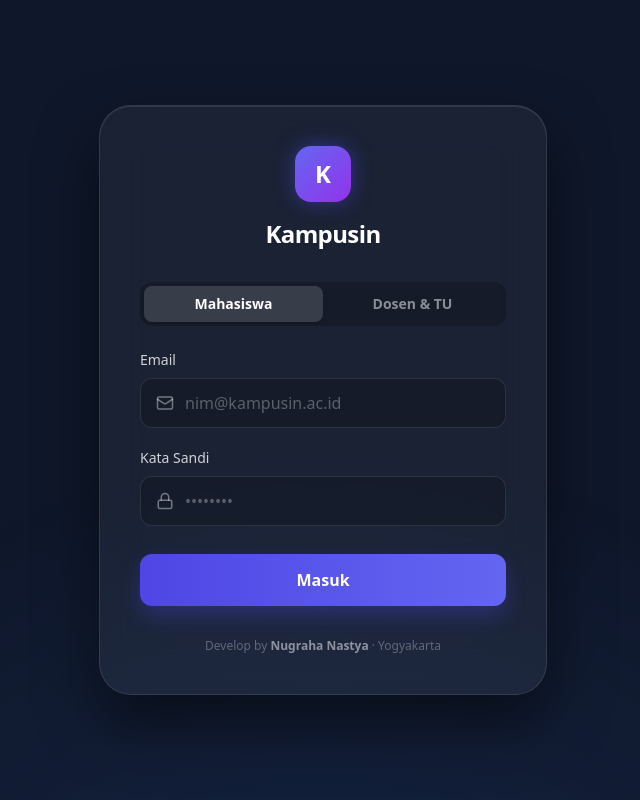
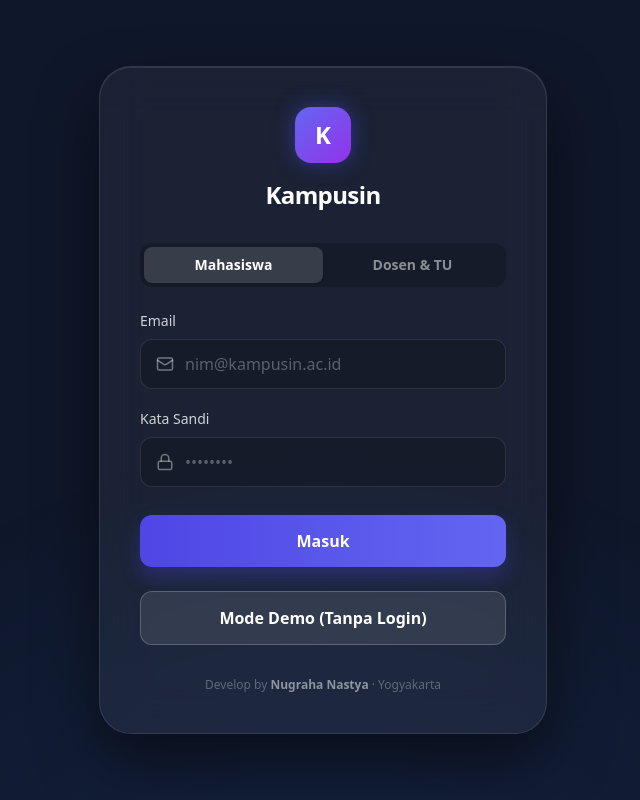
Before and after one commit to Kampusin/kampusin.github.io, a React (Vite) app: page / in a window 1280 px wide. Shown: the whole page, without its empty margins (317-957 px from the left). Built offline with nearby package versions, Linux system fonts and the light colour scheme.

Commit message:
feat: add demo mode button to login

```diff
--- a/src/App.tsx
+++ b/src/App.tsx
@@ -28,7 +28,7 @@ function App() {
 
   return (
     <div className="font-sans">
-      {!session ? <Login /> : <Dashboard session={session} />}
+      {!session ? <Login onDemoLogin={() => setSession({ user: { id: 'demo' } })} /> : <Dashboard session={session} onLogout={() => setSession(null)} />}
     </div>
   );
 }
--- a/src/components/Login.tsx
+++ b/src/components/Login.tsx
@@ -3,7 +3,11 @@ import { supabase } from '../lib/supabase';
 import { motion } from 'framer-motion';
 import { Mail, Lock, AlertCircle } from 'lucide-react';
 
-export function Login() {
+interface LoginProps {
+  onDemoLogin?: () => void;
+}
+
+export function Login({ onDemoLogin }: LoginProps) {
   const [email, setEmail] = useState('');
   const [password, setPassword] = useState('');
   const [loading, setLoading] = useState(false);
@@ -132,6 +136,18 @@ export function Login() {
               'Masuk'
             )}
           </motion.button>
+
+          {onDemoLogin && (
+            <motion.button
+              whileHover={{ scale: 1.02 }}
+              whileTap={{ scale: 0.98 }}
+              type="button"
+              onClick={onDemoLogin}
+              className="w-full mt-1 bg-white/10 text-white font-semibold py-3.5 rounded-xl border border-white/20 hover:bg-white/20 transition-all flex justify-center items-center"
+            >
+              Mode Demo (Tanpa Login)
+            </motion.button>
+          )}
         </form>
 
         <p className="mt-8 text-center text-xs text-white/30">
```
